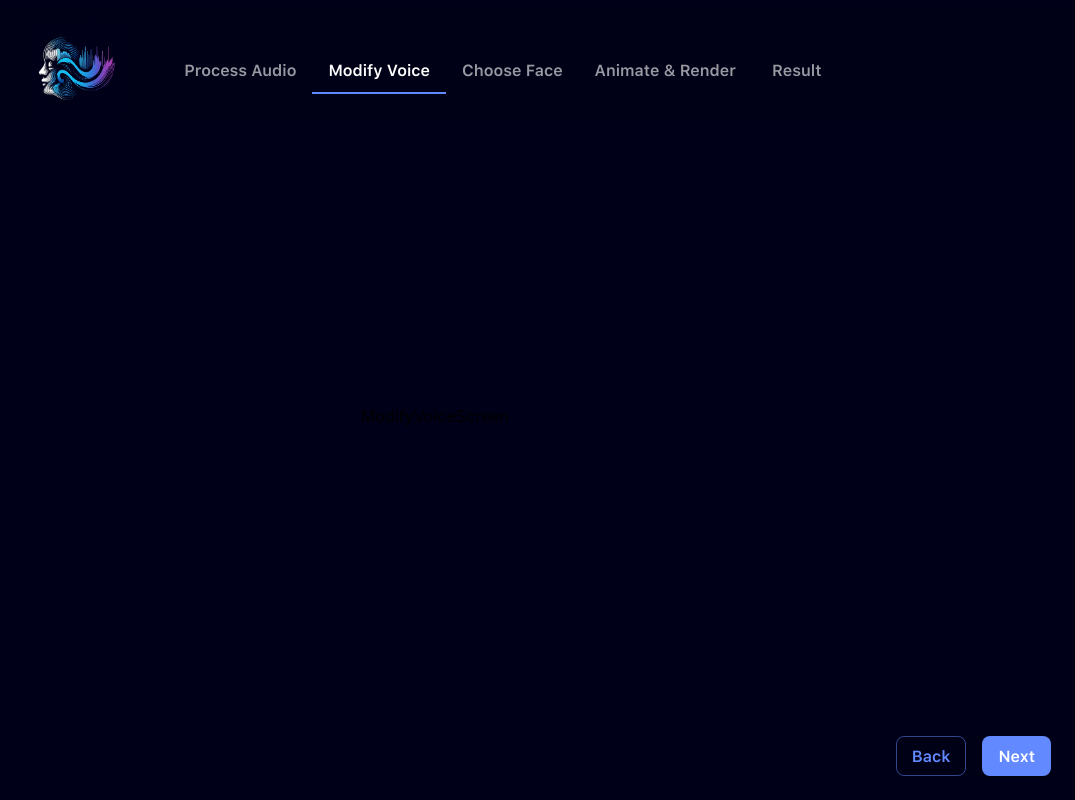
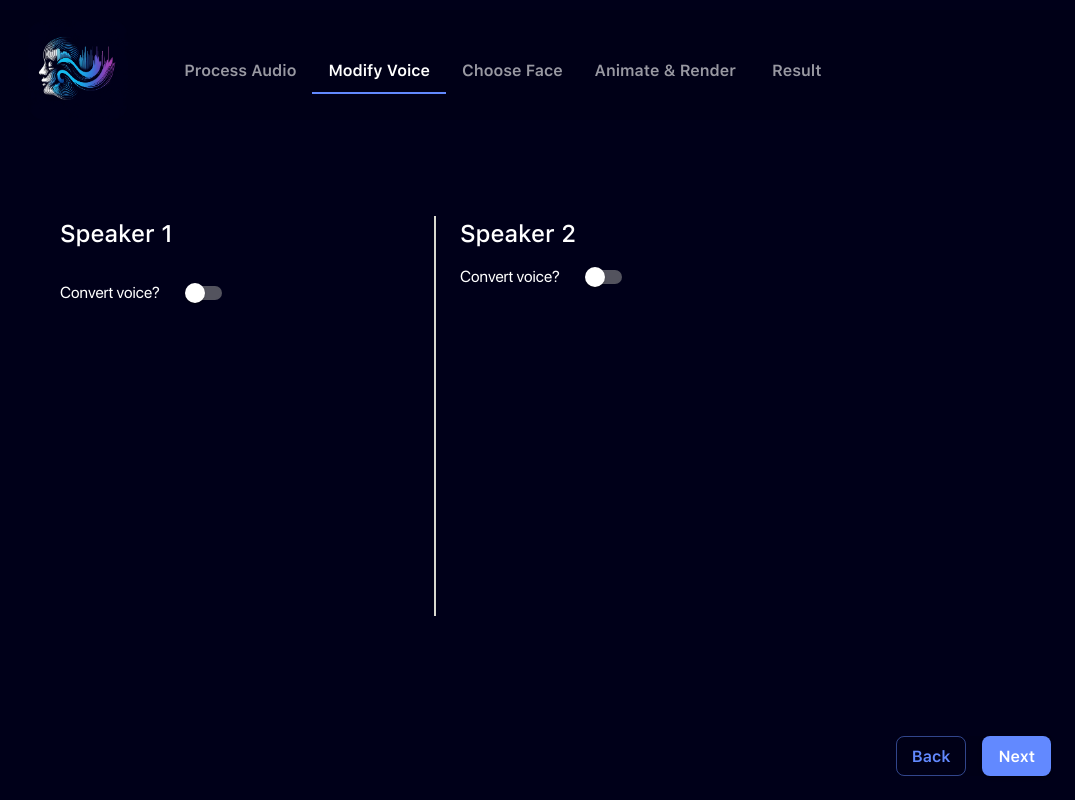
Before and after one commit to frddyy/podface-electron, a React (Create React App) app: page /modify-voice in a window 1280 px wide. Shown: the whole page, without its empty margins (205-1280 px from the left). Built offline with nearby package versions, Linux system fonts and the light colour scheme.

Commit message:
Create Modify Voice Screen and Integrate with Voice Conversion (Speaker 1)

```diff
--- a/src/components/CustomField/AudioPreviewField.jsx
+++ b/src/components/CustomField/AudioPreviewField.jsx
@@ -19,10 +19,10 @@ const AudioPreviewField = ({ file }) => {
         // Display the audio player if the file is available and valid
         <ReactPlayer
           url={fileUrl}
-          playing={true} // Start playing automatically
+          playing={false} // Start playing automatically
           controls={true} // Show controls
           width="100%" // Take full width of container
-          height="50px" // Set fixed height for the player
+          height="100%" // Set fixed height for the player
           style={{ marginBottom: "15px" }}
         />
       ) : (
--- a/src/components/CustomField/UploadField.jsx
+++ b/src/components/CustomField/UploadField.jsx
@@ -30,7 +30,7 @@ const UploadField = ({
             borderColor: theme.palette.neutral.dark,
             borderRadius: theme.shape.borderRadius,
             width: "100%",
-            height: "100%",
+            height: "175px",
             display: "flex",
             flexDirection: "column",
             alignItems: "center",
--- a/src/pages/ModifyVoiceScreen.jsx
+++ b/src/pages/ModifyVoiceScreen.jsx
@@ -1,9 +1,233 @@
-import React from 'react'
+import React, { useState } from "react";
+import { Box, Grid, Typography, Divider, Switch, Button } from "@mui/material";
+import { useTheme } from "@mui/material/styles";
+import CustomField from "../components/CustomField";
 
 const ModifyVoiceScreen = () => {
+  const theme = useTheme();
+
+  // State untuk kontrol Convert Voice untuk Speaker 1 dan Speaker 2
+  const [convertVoice1, setConvertVoice1] = useState(false);
+  const [convertVoice2, setConvertVoice2] = useState(false);
+  const [file1, setFile1] = useState(null); // Store file untuk Speaker 1
+  const [file2, setFile2] = useState(null); // Store file untuk Speaker 2
+  const [convertedFile, setConvertedFile] = useState(null); // Store file hasil konversi
+
+  // Fungsi untuk menangani perubahan pada switch
+  const handleSwitchChange1 = (event) => {
+    setConvertVoice1(event.target.checked);
+  };
+
+  const handleSwitchChange2 = (event) => {
+    setConvertVoice2(event.target.checked);
+  };
+
+  // Fungsi untuk membuka file dialog dan memilih file audio
+  const handleOpenFileDialog1 = () => {
+    const { ipcRenderer } = window.require("electron");
+
+    ipcRenderer.send("open-file-dialog");
+
+    ipcRenderer.once("file-selected", (event, data) => {
+      const audioURL = data.filePath; // Object URL received from main process
+      console.log("Received audio URL: ", audioURL);
+      setFile1({ path: audioURL });
+    });
+  };
+
+  // Fungsi yang dipanggil saat tombol Apply diklik untuk Speaker 1
+  const handleApplyClick1 = () => {
+    console.log("Applying voice conversion for Speaker 1...");
+
+    if (file1) {
+      const { ipcRenderer } = window.require("electron");
+
+      // Path input (enhanced speaker audio) and target audio (from file dialog)
+      const inputAudioPath = "/home/daffaraihandika/TA/podface-electron/speechbrain/output/enhanced_speaker_1.wav";
+      const targetAudioPath = file1.path;
+      const outputAudioPath = "/home/daffaraihandika/TA/podface-electron/speechbrain/output/converted_speaker_1.wav";
+
+      // Mengirimkan informasi ke backend untuk menjalankan konversi suara
+      ipcRenderer.send("voice-conversion", {
+        inputAudioPath,
+        targetAudioPath,
+        outputAudioPath,
+        speaker: "speaker_1" // Menambahkan informasi speaker (dynamic)
+      });
+
+      // Mendengarkan feedback setelah konversi selesai
+      ipcRenderer.once("voice-conversion-complete", (event, data) => {
+        console.log("Conversion feedback:", data);
+        setConvertedFile({ path: data.convertedAudioPath }); // Menyimpan path hasil konversi
+      });
+    }
+  };
+
   return (
-    <div>ModifyVoiceScreen</div>
-  )
-}
+    <Grid
+      container
+      sx={{
+        display: "flex",
+        flexDirection: "row",
+        gap: 3, // Increased gap between left and right section
+        flexWrap: "wrap", // Allow content to wrap and adjust height dynamically
+      }}
+    >
+      {/* Left Section */}
+      <Grid
+        item
+        xs={12}
+        sm={6}
+        sx={{
+          display: "flex",
+          flexDirection: "column",
+          gap: 2,
+          minHeight: "50vh", // Allow height to adjust based on content
+          width: "fit-content",
+          minWidth: "350px"
+        }}
+      >
+        {/* Speaker 1 */}
+        <Grid
+          item
+          xs={12}
+          sm={6}
+          sx={{
+            display: "flex",
+            flexDirection: "column",
+            gap: 2,
+            minHeight: "50vh", // Allow height to adjust based on content
+            width: "fit-content",
+            minWidth: "350px"
+          }}
+        >
+          <Typography variant="h4" sx={{ marginBottom: 1, color: "white" }}>
+            Speaker 1
+          </Typography>
+          <Grid container alignItems="center" spacing={2}>
+            <Grid item xs={6}>
+              <Typography sx={{ color: "white" }}>Convert voice?</Typography>
+            </Grid>
+            <Grid item xs={6}>
+              <Switch
+                checked={convertVoice1}
+                onChange={handleSwitchChange1}
+                color="primary"
+                sx={{
+                  "& .MuiSwitch-track": {
+                    backgroundColor: convertVoice1 ? theme.palette.primary.main : theme.palette.neutral.dark, // Dark color when off
+                  },
+                  "& .MuiSwitch-thumb": {
+                    backgroundColor: theme.palette.neutral.white, // White color for the thumb
+                  },
+                }}
+              />
+            </Grid>
+          </Grid>
 
-export default ModifyVoiceScreen
+          {/* If Speaker 1's switch is on, show CustomField for input audio */}
+          {convertVoice1 && (
+            <CustomField
+              mode="audio"
+              labelText="Input Reference Voice"
+              file={file1}
+              setFile={setFile1}
+              onOpenFileDialog={handleOpenFileDialog1} // Handle file dialog
+              isPreview={false} // Since this is an input file, not a preview
+            />
+          )}
+
+          {/* Apply Button for Speaker 1 */}
+          {convertVoice1 && (
+            <Button
+              variant={file1 ? "contained" : "outlined"} // Change the variant based on file state
+              color="primary"
+              sx={{
+                marginBottom: 2,
+                fontWeight: 600,
+                textTransform: "none",
+                maxWidth: 100,
+                alignSelf: "flex-end",
+                "&.Mui-disabled": {
+                  backgroundColor: theme.palette.background.form, // Ganti dengan warna latar belakang saat disabled
+                  color: theme.palette.neutral.dark, // Ganti dengan warna teks saat disabled
+                  borderColor: theme.palette.neutral.dark, // Ganti warna border saat disabled
+                  opacity: 0.5
+                },
+              }}
+              disabled={!file1} // Disable button if no file is uploaded
+              onClick={handleApplyClick1}
+            >
+              Apply
+            </Button>
+          )}
+
+          {/* CustomField to show the converted audio after Apply */}
+          {convertVoice1 && (
+            <CustomField
+              mode="audio"
+              labelText="Converted Speaker 1 Voice"
+              file={convertedFile} // Show the converted file
+              setFile={setConvertedFile}
+              isPreview={true} // Set to true for preview
+            />
+          )}
+        </Grid>
+      </Grid>
+
+      {/* Divider with white color */}
+      <Divider
+        orientation="vertical"
+        flexItem
+        sx={{
+          height: "100",
+          border: "0.5px solid",
+          borderColor: theme.palette.neutral.dark, // Set the divider color
+        }}
+      />
+
+      {/* Right Section */}
+      <Grid
+        item
+        xs={12}
+        sm={6}
+        sx={{
+          display: "flex",
+          flexDirection: "column",
+          gap: 2, // Increased gap to avoid overlap
+          minHeight: 0, // Allow height to adjust based on content
+          minWidth: "350px"
+        }}
+      >
+        {/* Speaker 2 */}
+        <Box>
+          <Typography variant="h4" sx={{ marginBottom: 1, color: "white" }}>
+            Speaker 2
+          </Typography>
+          <Grid container alignItems="center" spacing={2}>
+            <Grid item xs={6}>
+              <Typography sx={{ color: "white" }}>Convert voice?</Typography>
+            </Grid>
+            <Grid item xs={6}>
+              <Switch
+                checked={convertVoice2}
+                onChange={handleSwitchChange2}
+                color="primary"
+                sx={{
+                  "& .MuiSwitch-track": {
+                    backgroundColor: convertVoice2 ? theme.palette.primary.main : theme.palette.neutral.dark, // Dark color when off
+                  },
+                  "& .MuiSwitch-thumb": {
+                    backgroundColor: theme.palette.neutral.white, // White color for the thumb
+                  },
+                }}
+              />
+            </Grid>
+          </Grid>
+        </Box>
+      </Grid>
+    </Grid>
+  );
+};
+
+export default ModifyVoiceScreen;
--- a/src/pages/ProcessAudioScreen.jsx
+++ b/src/pages/ProcessAudioScreen.jsx
@@ -71,6 +71,7 @@ const ProcessAudioScreen = () => {
           gap: 2,
           minHeight: "50vh", // Allow height to adjust based on content
           width: "fit-content",
+          minWidth: "350px"
         }}
       >
         {/* CustomField for file selection */}
@@ -127,6 +128,7 @@ const ProcessAudioScreen = () => {
           flexDirection: "column",
           gap: 20, // Increased gap to avoid overlap
           minHeight: 0, // Allow height to adjust based on content
+          minWidth: "350px"
         }}
       >
         <Box sx={{ width: "100%", height: "auto" }}>
```
Also changed, not shown: public/electron.js (+25 -0 lines), 2 other files (tests, documents, lock files or other folders).
